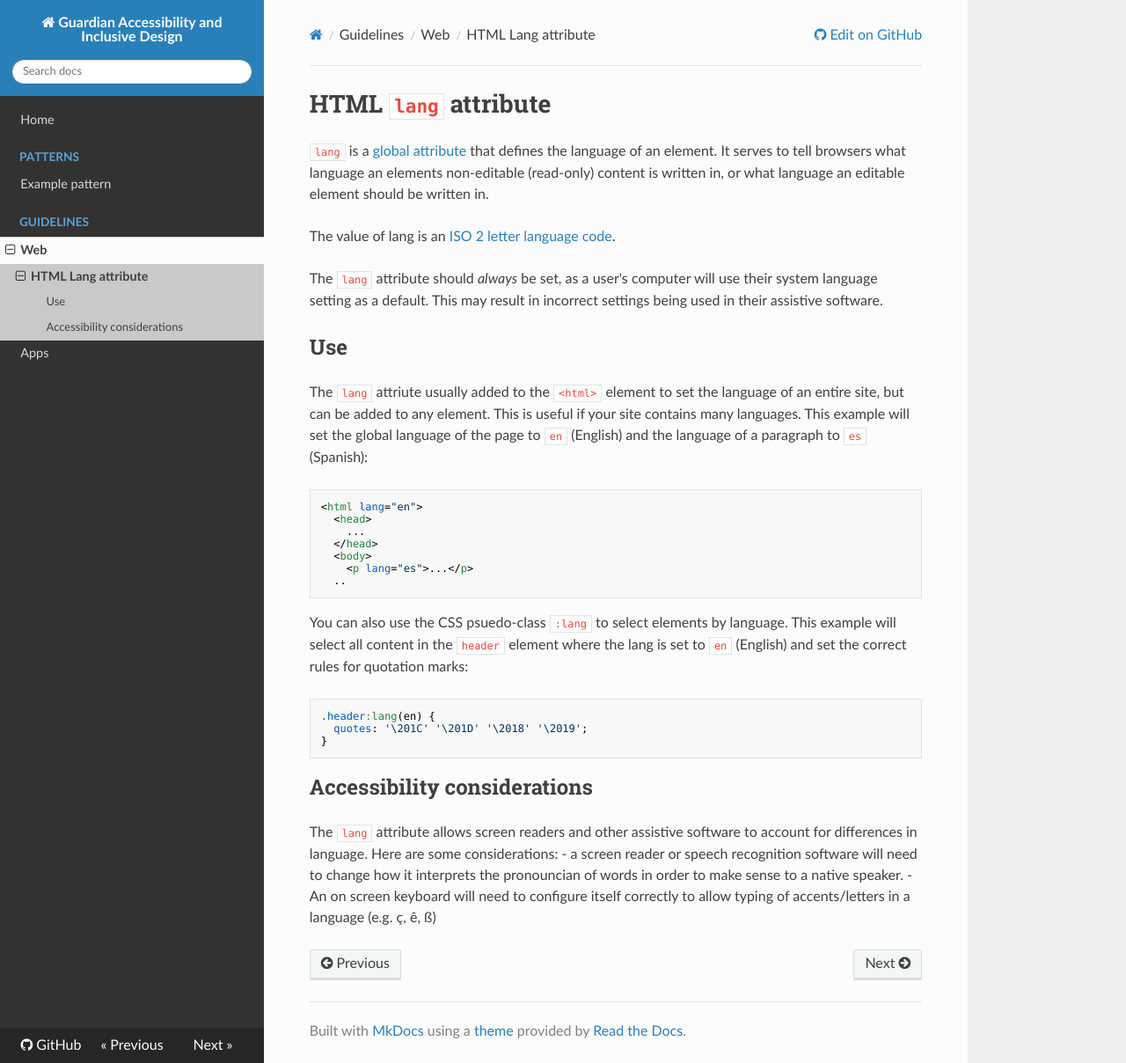
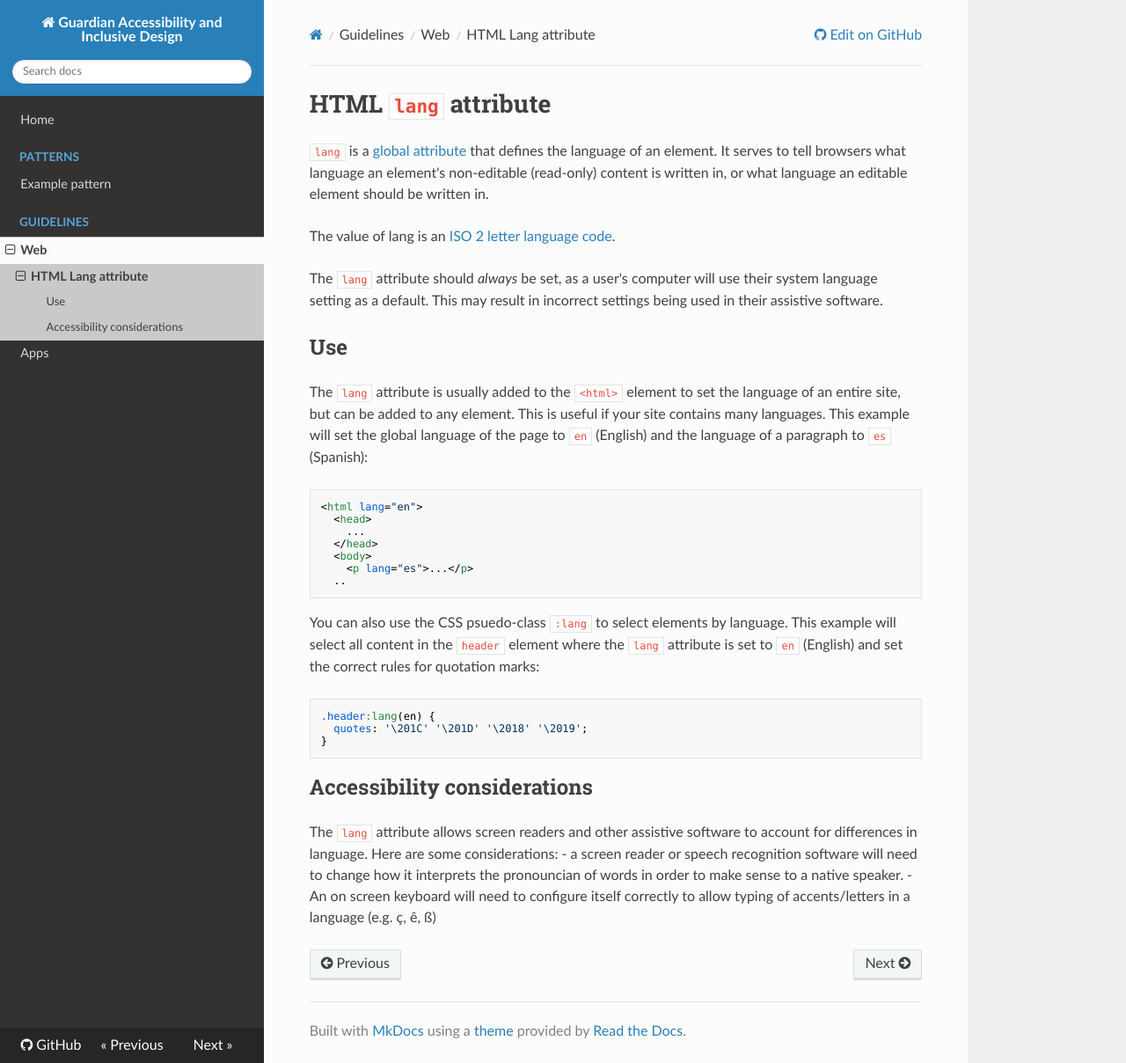
Before and after one commit to guardian/guardian-accessibility, an MkDocs documentation site: the page built from docs/guidelines/web/lang-attribute.md, in a window 1280 px wide and 1208 px high. Shown: the whole window at 88% size. Built offline with MkDocs 1.6.1, drawn with Linux system fonts in a browser that asks for light colours; nearby versions of some CDN libraries; old or Windows-style settings are respelled for this version of MkDocs.

Commit message:
Update lang-attribute.md

````diff
--- a/docs/guidelines/web/lang-attribute.md
+++ b/docs/guidelines/web/lang-attribute.md
@@ -1,13 +1,13 @@
 # HTML `lang` attribute
 
-`lang` is a [global attribute](https://developer.mozilla.org/en-US/docs/Web/HTML/Global_attributes) that defines the language of an element. It serves to tell browsers what language an elements non-editable (read-only) content is written in, or what language an editable element should be written in.
+`lang` is a [global attribute](https://developer.mozilla.org/en-US/docs/Web/HTML/Global_attributes) that defines the language of an element. It serves to tell browsers what language an element's non-editable (read-only) content is written in, or what language an editable element should be written in.
 
 The value of lang is an [ISO 2 letter language code](https://www.sitepoint.com/iso-2-letter-language-codes/).
 
 The `lang` attribute should *always* be set, as a user's computer will use their system language setting as a default. This may result in incorrect settings being used in their assistive software.
 
 ## Use
-The `lang` attriute usually added to the `<html>` element to set the language of an entire site, but can be added to any element. This is useful if your site contains many languages. This example will set the global language of the page to `en` (English) and the language of a paragraph to `es` (Spanish):
+The `lang` attribute is usually added to the `<html>` element to set the language of an entire site, but can be added to any element. This is useful if your site contains many languages. This example will set the global language of the page to `en` (English) and the language of a paragraph to `es` (Spanish):
 
 ```html
 <html lang="en">
@@ -20,7 +20,7 @@ The `lang` attriute usually added to the `<html>` element to set the language of
 ```
 
 You can also use the CSS psuedo-class `:lang` to select elements by language.
-This example will select all content in the `header` element where the lang is set to `en` (English) and set the correct rules for quotation marks:
+This example will select all content in the `header` element where the `lang` attribute is set to `en` (English) and set the correct rules for quotation marks:
 
 ```css
 .header:lang(en) {
````
